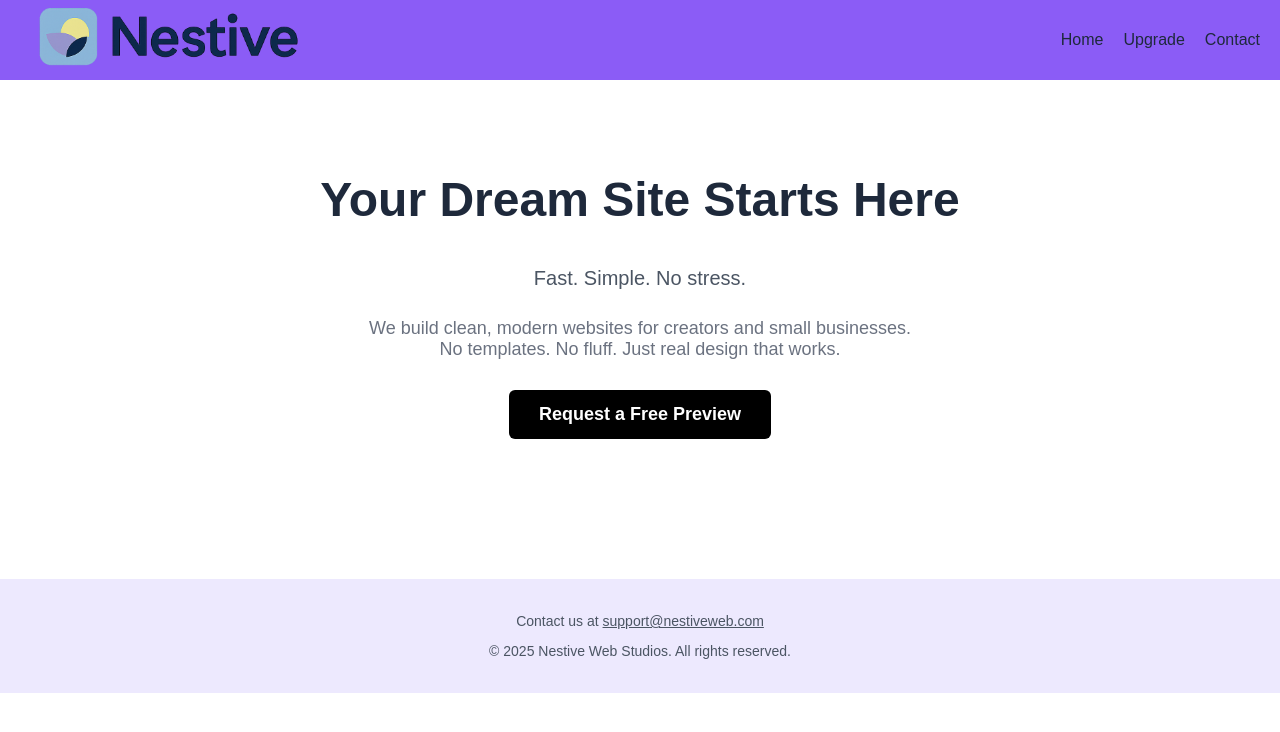
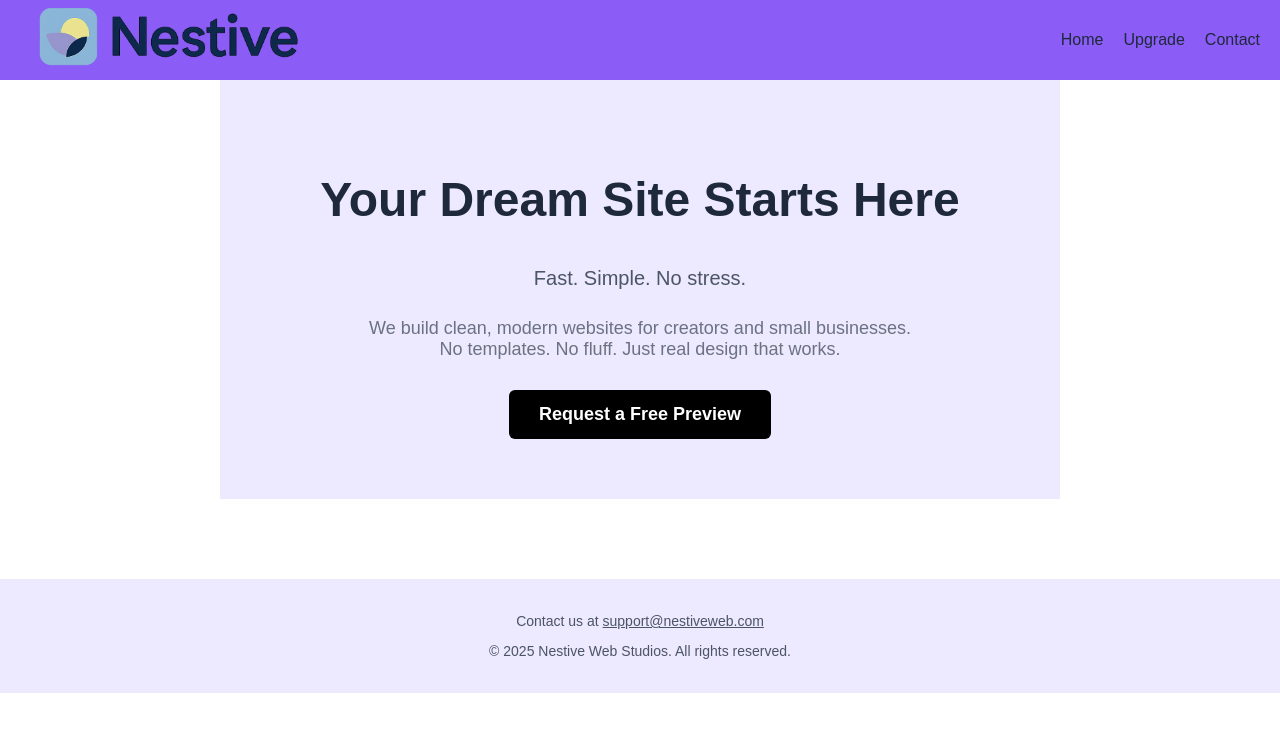
Before and after one commit to NestiveWebStudios/nestive-site, a React (Vite) app: page / in a window 1280 px wide. Shown: the top 732 px of the page. Built offline with nearby package versions, Linux system fonts and the light colour scheme.

Commit message:
updated background color

```diff
--- a/src/Home.jsx
+++ b/src/Home.jsx
@@ -3,6 +3,7 @@ import React from 'react';
 const Home = () => {
   return (
     <div style={{
+      backgroundColor: '#ede9fe',
       padding: '60px 20px',
       fontFamily: 'Arial, sans-serif',
       display: 'flex',
```
